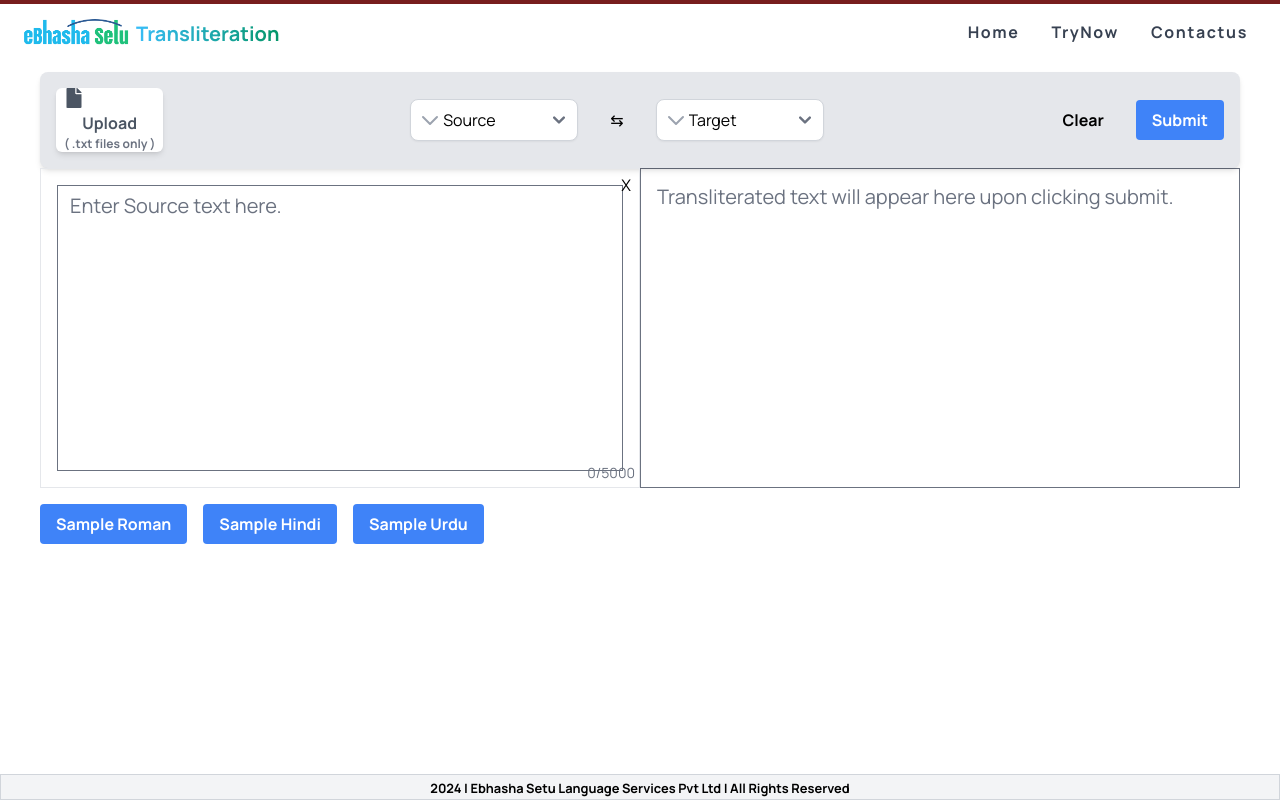
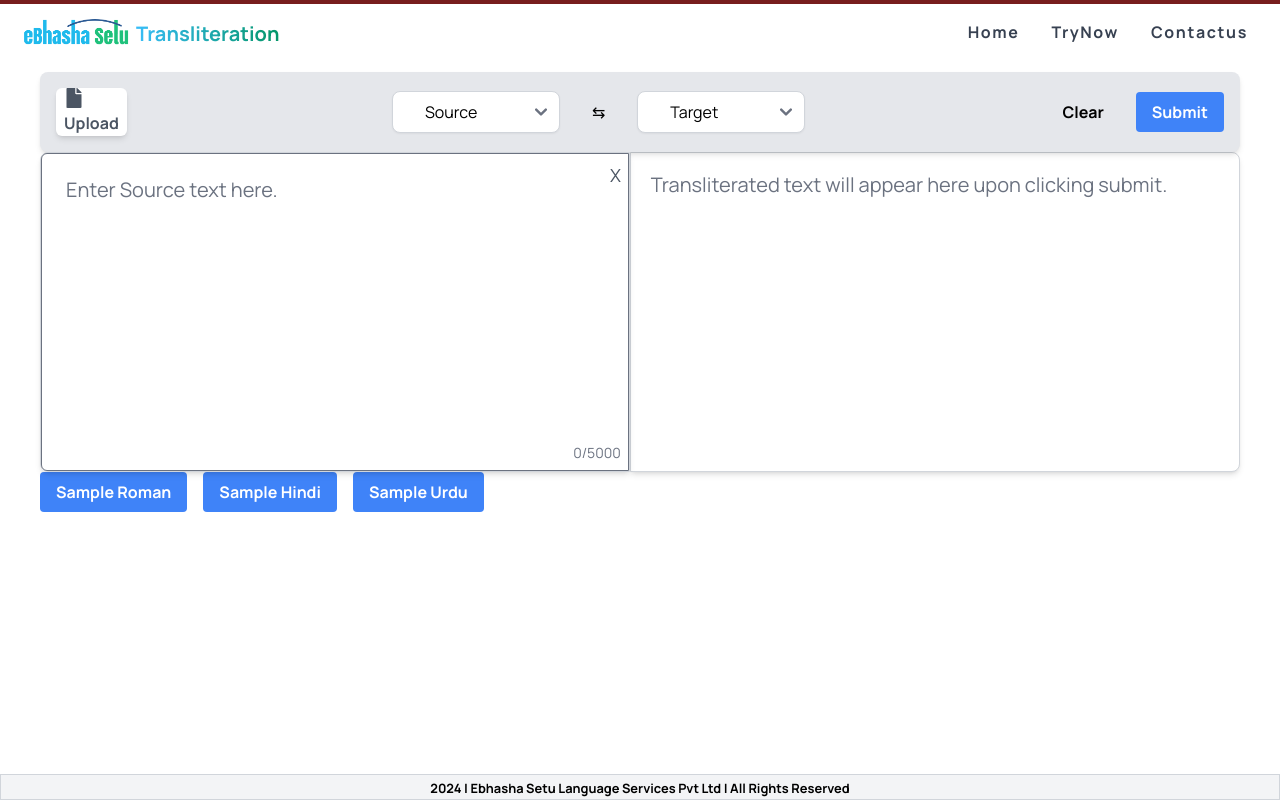
Before and after one commit to suryatejathodupunuri/ebs.transliteration, a React (Create React App) app: page /trynow in a window 1280 px wide. Built offline with nearby package versions, Linux system fonts and the light colour scheme; a web font is replaced by a local one.

Commit message:
upload updated.

```diff
--- a/src/components/transliteration/Transliteration.jsx
+++ b/src/components/transliteration/Transliteration.jsx
@@ -104,9 +104,6 @@ const Transliteration = () => {
               <div className="text-center">
                 <span className="text-gray-600 text-xl"><FaFile></FaFile></span>
                 <span className="text-s font-bold text-gray-600">Upload</span>
-                <div className="text-xs font-bold text-gray-500">
-                  ( .txt files only )
-                </div>
               </div>
             </span>
 
@@ -152,22 +149,7 @@ const Transliteration = () => {
               <option value="tel">Telugu</option>
               <option value="urd">Urdu</option>
             </select>
-            <div className="absolute inset-y-0 left-0 flex items-center pl-2 pointer-events-none">
-              <svg
-                className="h-6 w-6 text-gray-400"
-                xmlns="http://www.w3.org/2000/svg"
-                fill="none"
-                viewBox="0 0 24 24"
-                stroke="currentColor"
-              >
-                <path
-                  strokeLinecap="round"
-                  strokeLinejoin="round"
-                  strokeWidth="2"
-                  d="M19 9l-7 7-7-7"
-                />
-              </svg>
-            </div>
+
           </div>
           <button
             onClick={() => {
@@ -211,25 +193,8 @@ const Transliteration = () => {
               <option value="tel">Telugu</option>
               <option value="urd">Urdu</option>
             </select>
-            <div className="absolute inset-y-0 left-0 flex items-center pl-2 pointer-events-none">
-              <svg
-                className="h-6 w-6 text-gray-400"
-                xmlns="http://www.w3.org/2000/svg"
-                fill="none"
-                viewBox="0 0 24 24"
-                stroke="currentColor"
-              >
-                <path
-                  strokeLinecap="round"
-                  strokeLinejoin="round"
-                  strokeWidth="2"
-                  d="M19 9l-7 7-7-7"
-                />
-              </svg>
           </div>
         </div>
-        </div>
-
         <div className="flex items-center">
           <button
             onClick={clearData}
@@ -249,16 +214,17 @@ const Transliteration = () => {
         </div>
       </div>
 
-      <div className="flex flex-col">
+      <div className="flex flex-col space-y-4">
   <div className="flex flex-grow">
-          <div className="relative w-full h-80 border border-black-600 p-4 mb-4">
+    <div className="relative w-full h-80 border border-gray-300 rounded-l-lg shadow-md">
+
       <textarea
         style={{
           direction: isUrdu ? "rtl" : "ltr",
           fontSize: "20px",
           fontFamily: isUrdu ? "Nafees Web Naskh, sans-serif" : "inherit",
         }}
-              className="w-full h-full resize-none outline-none"
+        className="w-full h-full resize-none outline-none bg-white  rounded-l-md p-6"
         placeholder="Enter Source text here."
         value={fileContent}
         onChange={(e) => {
@@ -279,7 +245,7 @@ const Transliteration = () => {
         }}
       />
       <div
-              className="absolute top-1 right-1 text-l text-black-500 hover:drop-shadow-xl cursor-pointer pr-1"
+        className="absolute top-2 right-2 text-lg text-gray-600 hover:text-red-500 cursor-pointer"
         onClick={() => {
           setFileContent("");
           setFileName("");
@@ -287,7 +253,7 @@ const Transliteration = () => {
       >
         X
       </div>
-            <div className="absolute bottom-1 right-1 text-sm text-gray-500 ">
+      <div className="absolute bottom-2 right-2 text-sm text-gray-500">
         {fileContent.length}/5000
       </div>
     </div>
@@ -297,13 +263,14 @@ const Transliteration = () => {
         fontSize: "20px",
         fontFamily: isUrdu_o ? "Nafees Web Naskh, sans-serif" : "inherit",
       }}
-            className="w-full h-80 resize-none outline-none border p-4"
+      className="w-full h-80 resize-none outline-none border border-gray-300 rounded-r-lg shadow-md p-5 bg-white"
       placeholder="Transliterated text will appear here upon clicking submit."
       value={responseData}
       onChange={(e) => setResponseData(e.target.value)}
     />
   </div>
 </div>
+
       <div className="flex justify space-x-4">
         <button
           onClick={() => {
```
Lines whose indentation alone changed are shown as unchanged.
